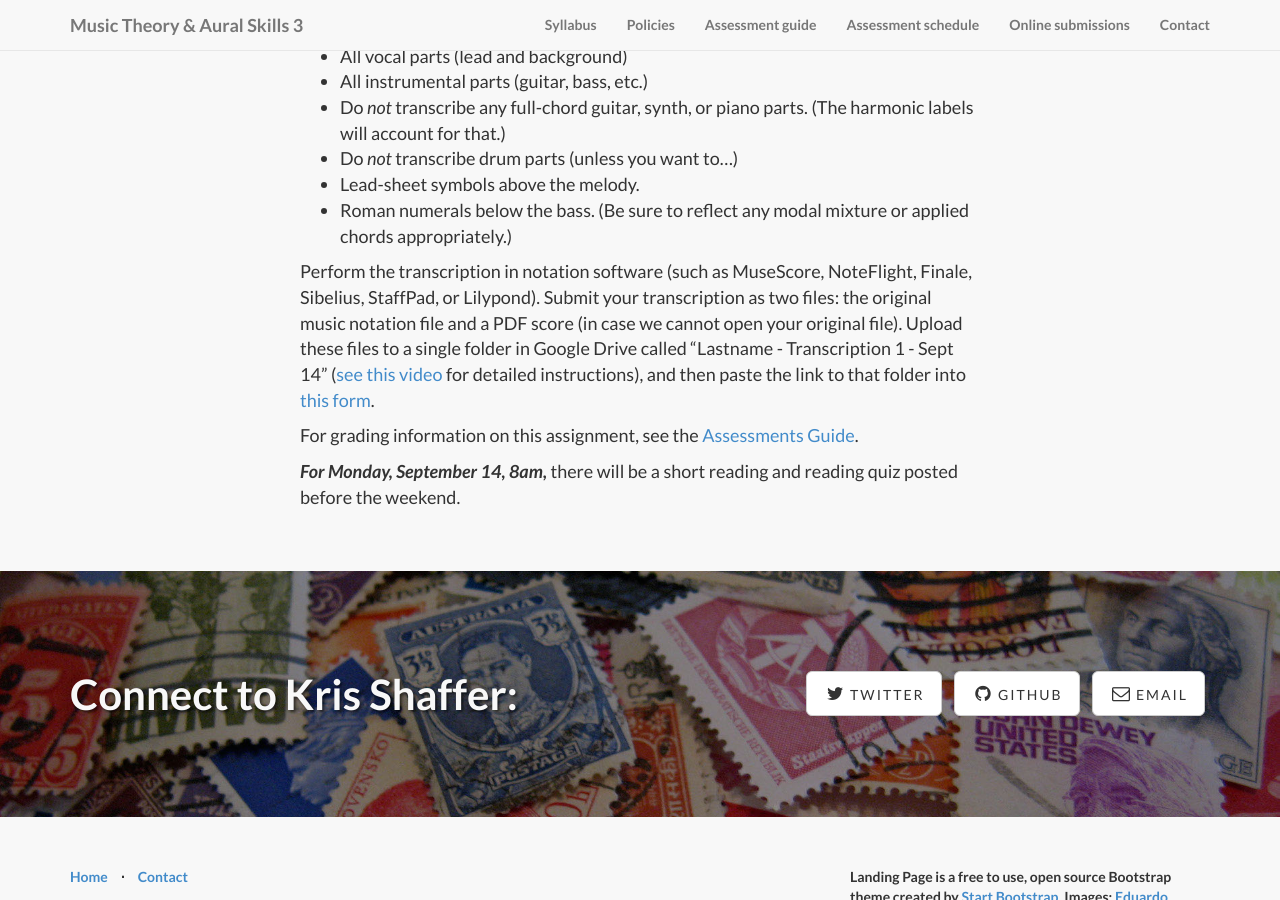
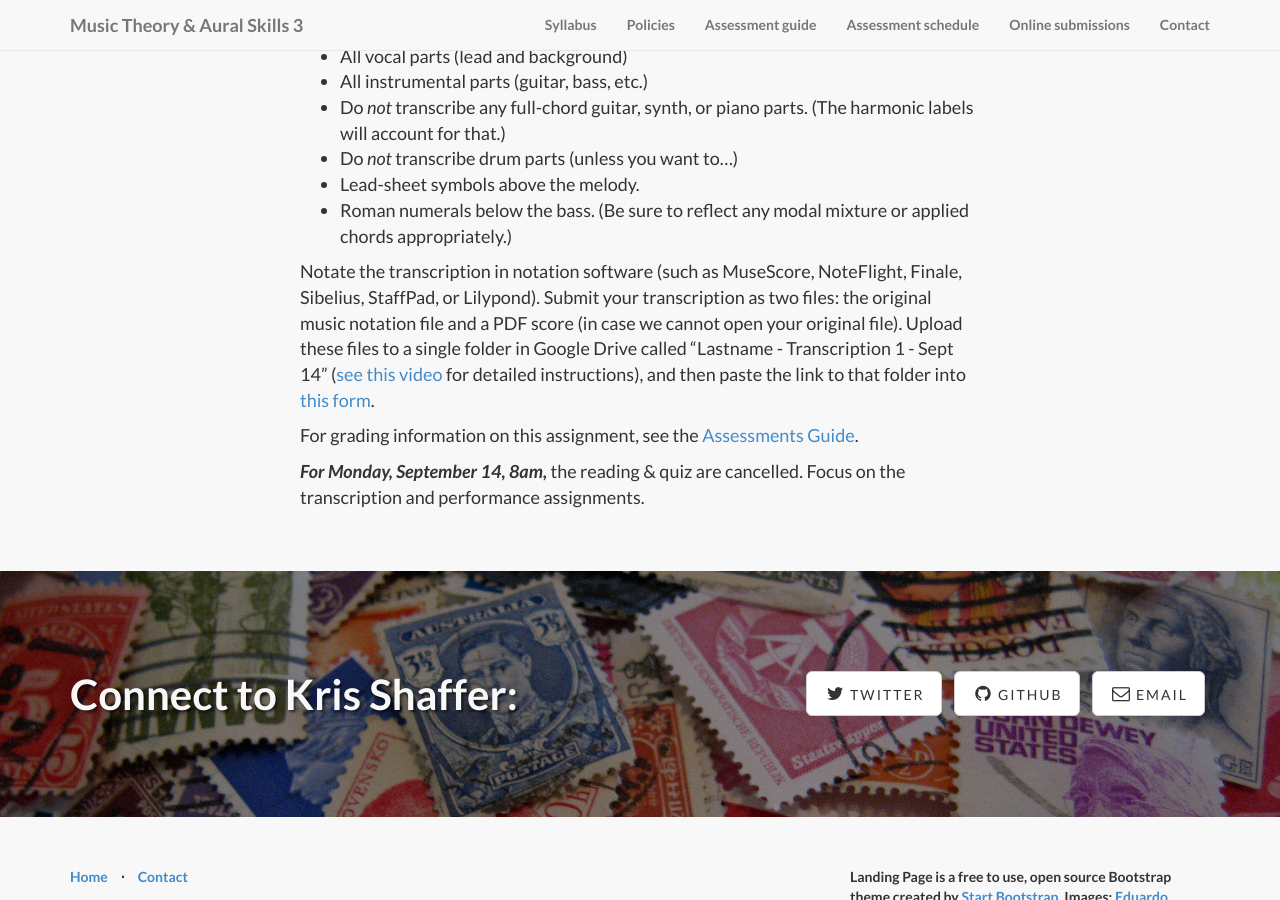
Before and after one commit to kshaffer/theory3, a Jekyll site: the page built from week3.md, in a window 1280 px wide and 900 px high, scrolled down 2140 px. Built offline with Jekyll 4.4.1, drawn with Linux system fonts in a browser that asks for light colours; nearby versions of some CDN libraries; library files that are not in the unit come from our copies.

Commit message:
Week 3 update

```diff
--- a/week3.md
+++ b/week3.md
@@ -49,8 +49,8 @@ In this unit, we will follow-up on, and practice applying core concepts from [We
 - Lead-sheet symbols above the melody.
 - Roman numerals below the bass. (Be sure to reflect any modal mixture or applied chords appropriately.)
 
-Perform the transcription in notation software (such as MuseScore, NoteFlight, Finale, Sibelius, StaffPad, or Lilypond). Submit your transcription as two files: the original music notation file and a PDF score (in case we cannot open your original file). Upload these files to a single folder in Google Drive called "Lastname - Transcription 1 - Sept 14" ([see this video](https://vimeo.com/138322605) for detailed instructions), and then paste the link to that folder into [this form](https://docs.google.com/forms/d/1ViI8S07FmtJ9iWZAMxWItvvL3MD4got9TWG31xcpCAs/viewform?usp=send_form).
+Notate the transcription in notation software (such as MuseScore, NoteFlight, Finale, Sibelius, StaffPad, or Lilypond). Submit your transcription as two files: the original music notation file and a PDF score (in case we cannot open your original file). Upload these files to a single folder in Google Drive called "Lastname - Transcription 1 - Sept 14" ([see this video](https://vimeo.com/138322605) for detailed instructions), and then paste the link to that folder into [this form](https://docs.google.com/forms/d/1ViI8S07FmtJ9iWZAMxWItvvL3MD4got9TWG31xcpCAs/viewform?usp=send_form).
 
 For grading information on this assignment, see the [Assessments Guide](/assessments/).
 
-***For Monday, September 14, 8am,*** there will be a short reading and reading quiz posted before the weekend.
+***For Monday, September 14, 8am,*** the reading & quiz are cancelled. Focus on the transcription and performance assignments.
```
